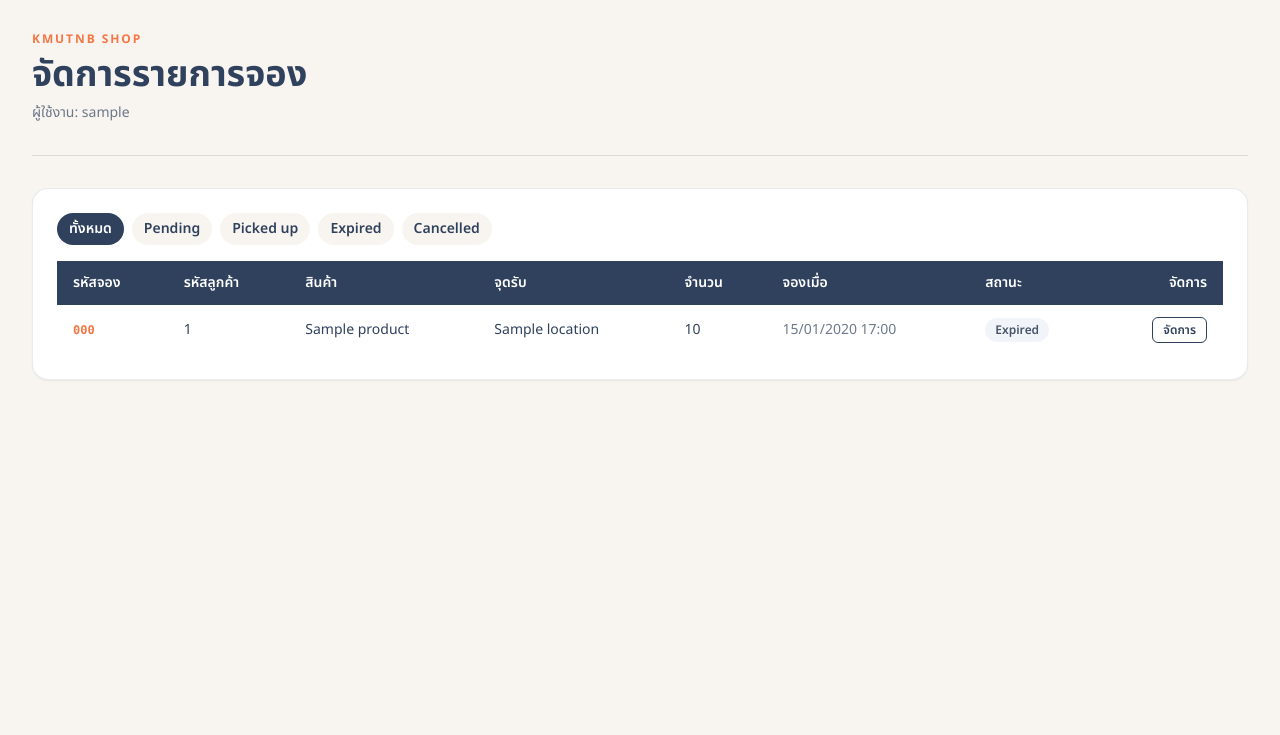
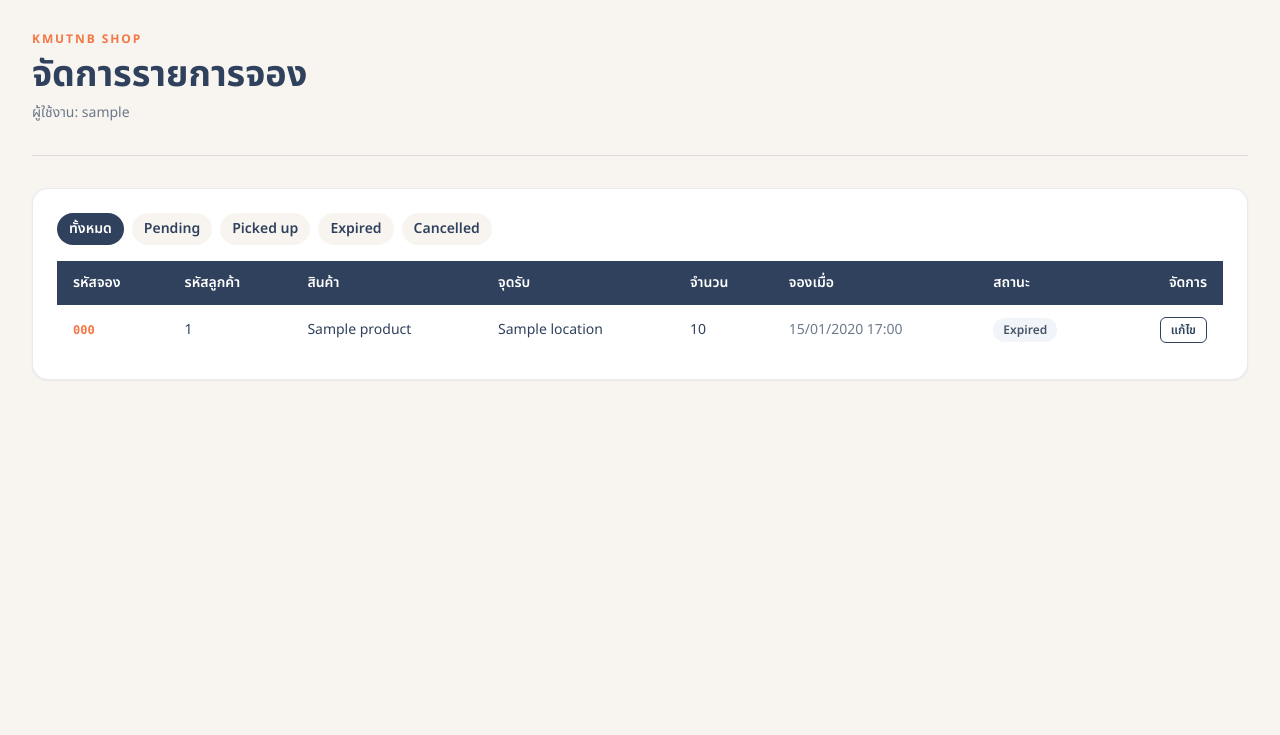
Before and after one commit to cs6636135/Kmutnb_Shop_, a Django app: page /manage/reservations/ in a window 1280 px wide. Shown: the part 65-800 px from the top of the page. Run offline with Django 5.2, Linux system fonts and the light colour scheme; a user stored in the database is signed in; tables that the repository leaves empty hold one stand-in row (values such as "Sample post"); some libraries are stand-ins or nearby versions.

Commit message:
Update reservations.html

```diff
--- a/templates/manage/reservations.html
+++ b/templates/manage/reservations.html
@@ -53,7 +53,7 @@
                             <td class="px-4 py-3 text-right">
                                 <a href="{% url 'reservation_manage' reservation.reservation_code %}"
                                    class="inline-flex items-center rounded-md border border-[#30415D] px-2.5 py-1 text-xs font-semibold text-[#30415D] transition hover:bg-[#30415D] hover:text-white">
-                                    จัดการ
+                                    แก้ไข
                                 </a>
                             </td>
                         </tr>
```
